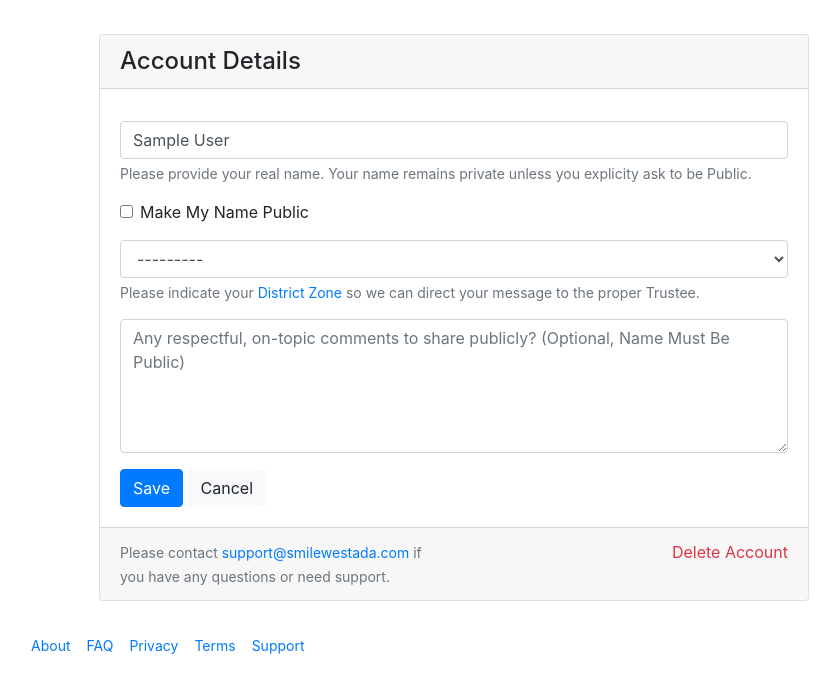
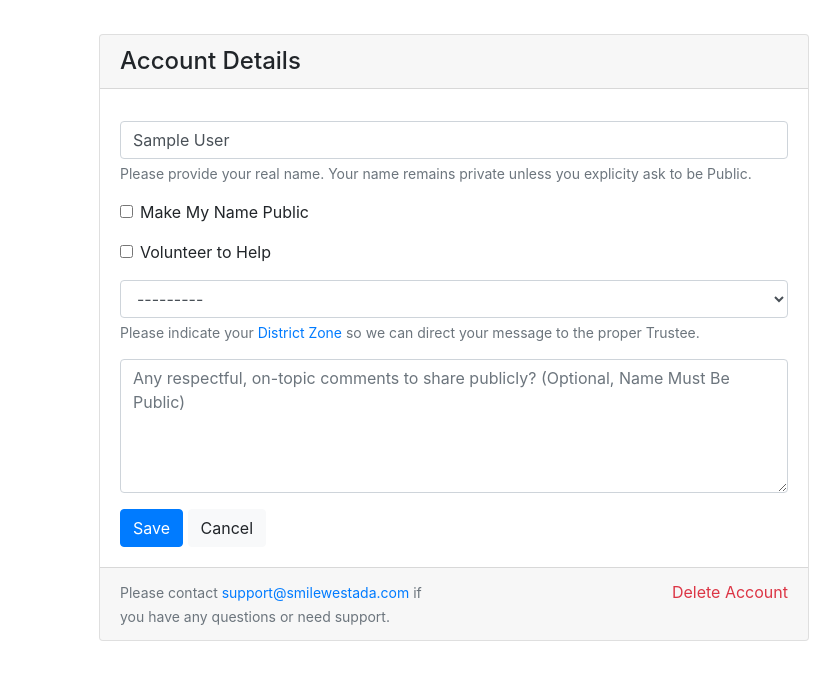
Before and after one commit to dbinetti/smilewestada, a Django app: page /account in a window 1280 px wide. Shown: the part 500-1178 px from the top of the page, without its empty margins (1-841 px from the left). Before the commit the page ends 1154 px from the top, so only its background shows below. Run offline with Django 3.2, Linux system fonts and the light colour scheme; the visitor is signed in with stand-in values (Sample User, id 1); data comes from the database, SQL or seed files in the repository; parts of the project's set-up code (start-up, migrations or seed data) failed here and were passed over; some libraries are stand-ins or nearby versions.

Commit message:
Add volunteer field

```diff
--- a/project/app/forms.py
+++ b/project/app/forms.py
@@ -28,11 +28,13 @@ class AccountForm(forms.ModelForm):
             'phone',
             'email',
             'is_public',
+            'is_volunteer',
             'comments',
             'notes',
         ]
         labels = {
             "is_public": "Make My Name Public",
+            "is_volunteer": "Volunteer to Help",
         }
         widgets = {
             'comments': forms.Textarea(
@@ -54,6 +56,7 @@ class AccountForm(forms.ModelForm):
             'name': "Please provide your real name.  Your name remains private \
             unless you explicity ask to be Public.",
             'is_public': "Showing your support publicly encourages others to join.",
+            'is_volunteer': mark_safe("Want to do more?  We'll keep you updated on additional volunteer opportunities."),
             'zone': mark_safe("Please indicate your <a href='static/app/wasd_trustee_zones.pdf' target='_blank'>District Zone</a> so we can direct your \
             message to the proper Trustee."),
         }
--- a/project/app/models.py
+++ b/project/app/models.py
@@ -39,6 +39,9 @@ class Account(models.Model):
         null=True,
     )
     is_public = models.BooleanField(
+        default=False,
+    )
+    is_volunteer = models.BooleanField(
         default=False,
     )
     comments = models.TextField(
--- a/project/app/templates/app/pages/account.html
+++ b/project/app/templates/app/pages/account.html
@@ -60,6 +60,7 @@
             {# {% bootstrap_field form.email show_help=True show_label=True placeholder='Email' %} #}
             {# {% bootstrap_field form.phone show_help=False show_label=False %} #}
             {% bootstrap_field form.is_public show_help=True show_label=False %}
+            {% bootstrap_field form.is_volunteer show_help=True show_label=False %}
             {% bootstrap_field form.zone show_help=True show_label=False %}
             {% bootstrap_field form.comments show_help=False show_label=False  placeholder='Any other notes? (optional)'%}
             {# {% bootstrap_field form.notes show_help=False show_label=False  placeholder='Any other notes? (optional)'%} #}
```
Also changed, not shown: project/app/migrations/0005_account_is_volunteer.py (added).
